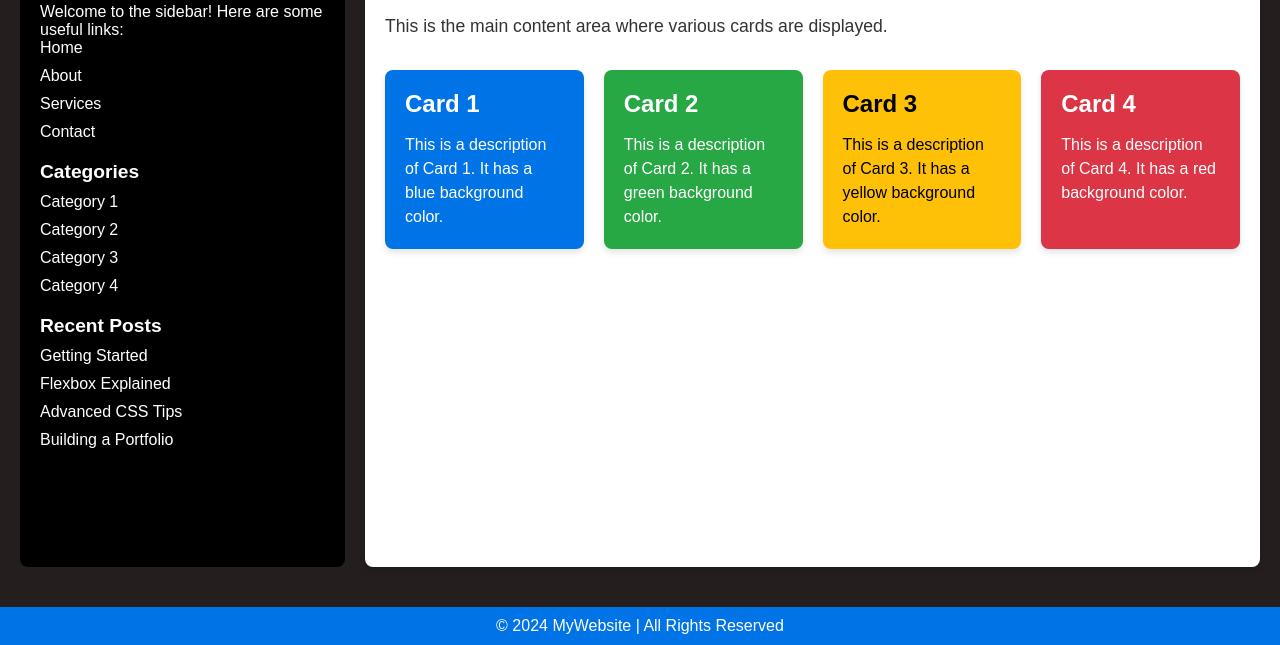
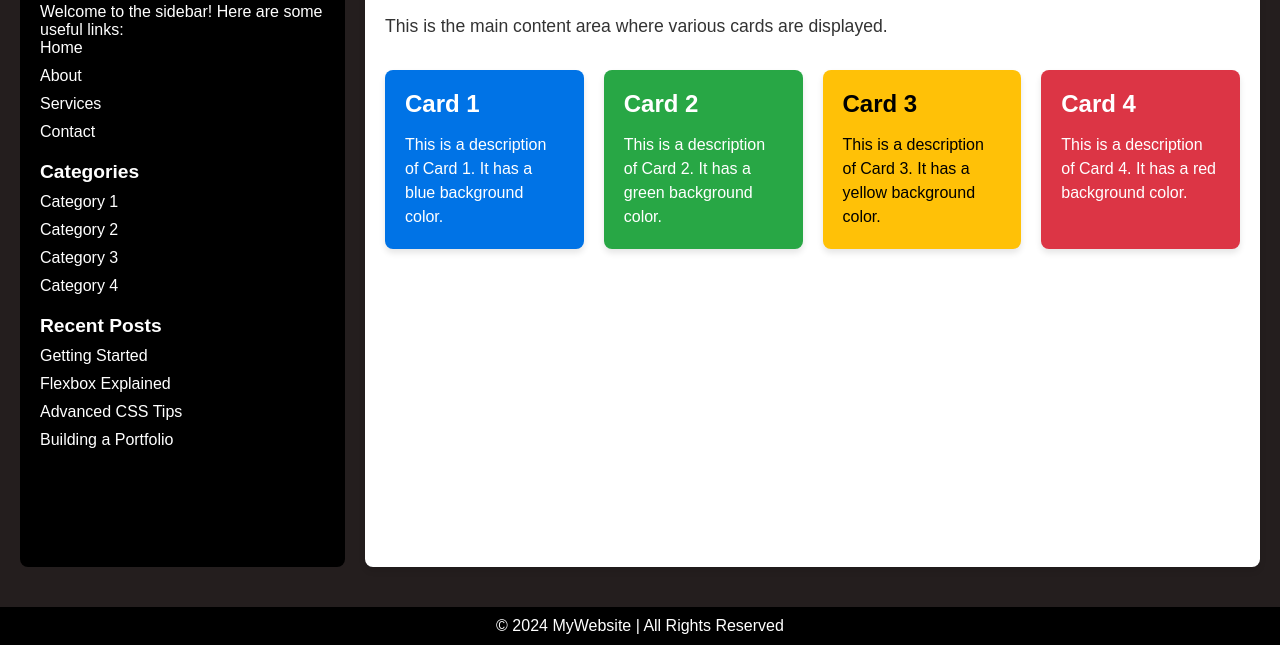
Before and after one commit to abdullah-ahmad-3744/CSS, a plain HTML site: page 07-Activity/index.html in a window 1280 px wide. Shown: the part 155-800 px from the top of the page. Drawn offline with Linux system fonts and the light colour scheme.

Commit message:
Footer background color changed.

```diff
--- a/07-Activity/style.css
+++ b/07-Activity/style.css
@@ -178,7 +178,7 @@ body {
 
 /* Footer */
 .footer {
-    background-color: #0073e6;
+    background-color: black;
     color: white;
     text-align: center;
     padding: 10px;
```
